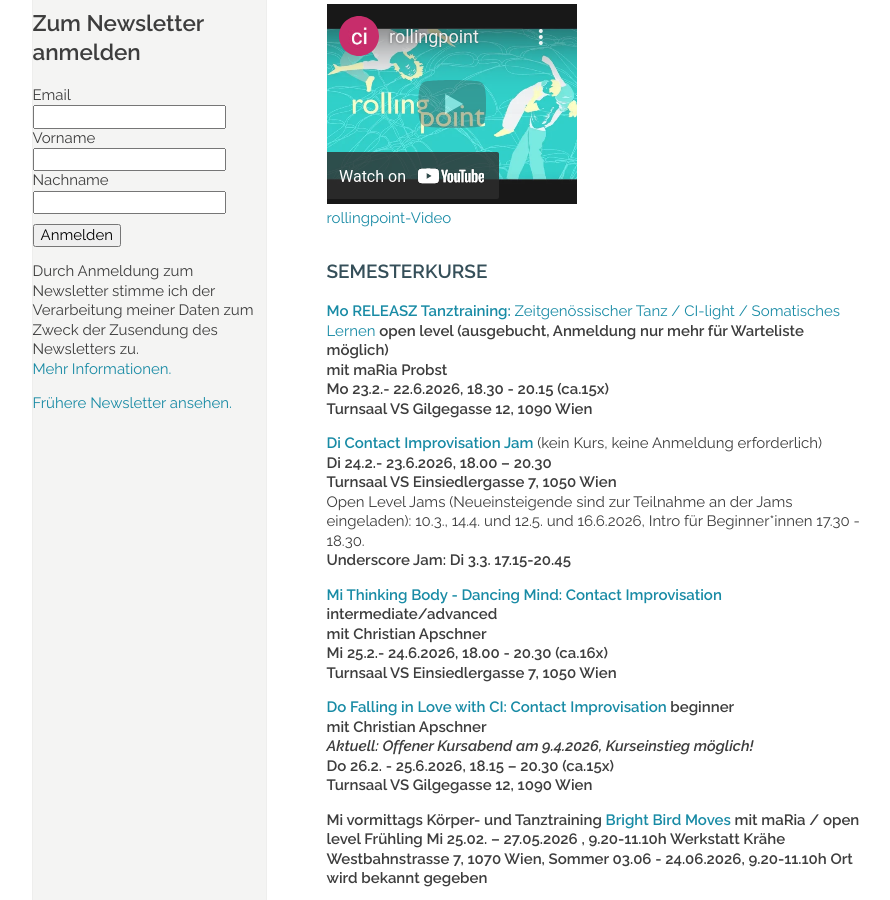
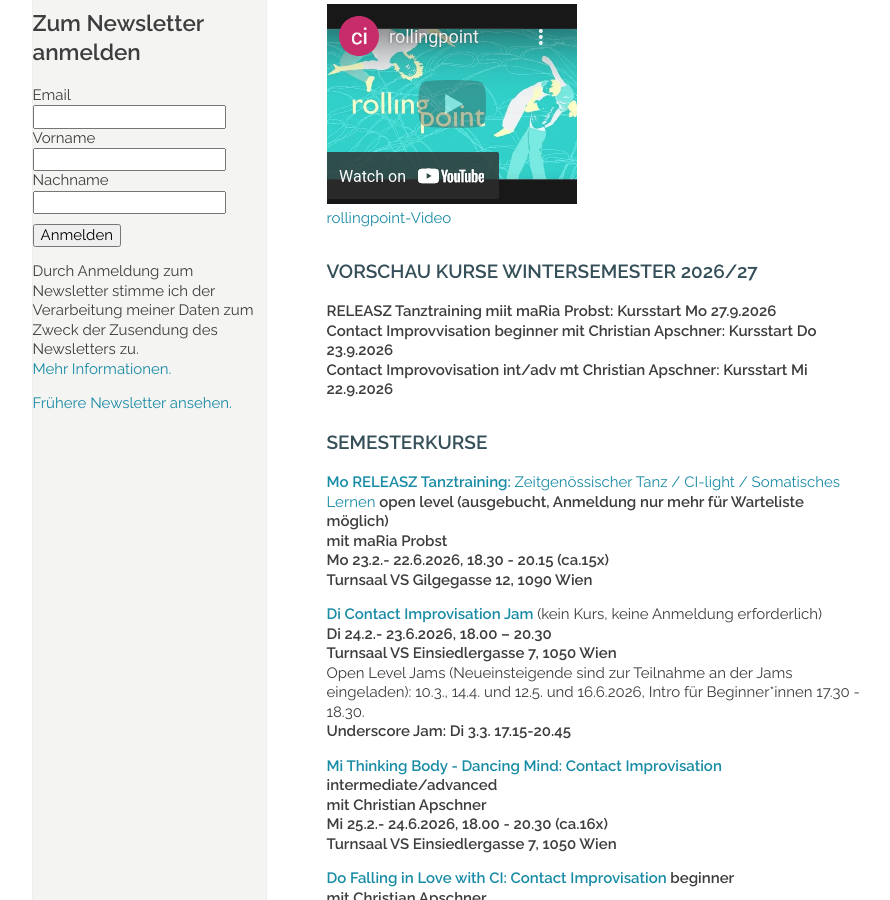
Before and after one commit to manulari/rollingpointat, a Jekyll site: the page built from _pages_de/index.md, in a window 1280 px wide and 900 px high, scrolled down 1007 px. Shown: the whole window, without its empty margins (152-1042 px from the left). Built offline with Jekyll 4.4.1, drawn with Linux system fonts in a browser that asks for light colours; comment, search, counter and statistics services are not loaded.

Commit message:
Update page (de) “index”

```diff
--- a/_pages_de/index.md
+++ b/_pages_de/index.md
@@ -30,6 +30,12 @@ Ob mit oder ohne Vorerfahrung – hier bist du richtig!
 ## Videos
 
 <div class="imglink"><a target="_blank" href="https://www.youtube.com/embed/kp3DqzN1Ldo"><img src="/assets/uploads/video_vorschau_rollingpoint.png" alt="" /><div>rollingpoint-Video</div></a></div>
+
+### **VORSCHAU KURSE WINTERSEMESTER 2026/27**
+
+**RELEASZ Tanztraining miit maRia Probst: Kursstart Mo 27.9.2026**\
+**Contact Improvvisation beginner mit Christian Apschner: Kursstart Do 23.9.2026**\
+**Contact  Improvovisation int/adv mt Christian Apschner: Kursstart Mi 22.9.2026**
 
 ### **SEMESTERKURSE**
 
```
